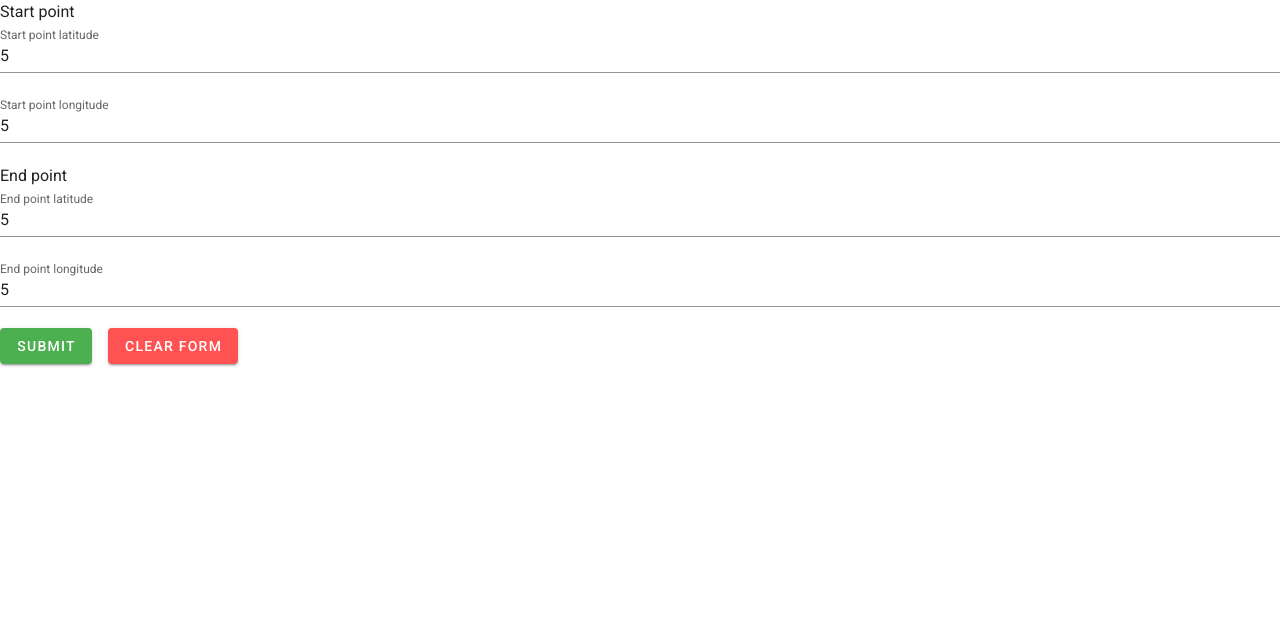
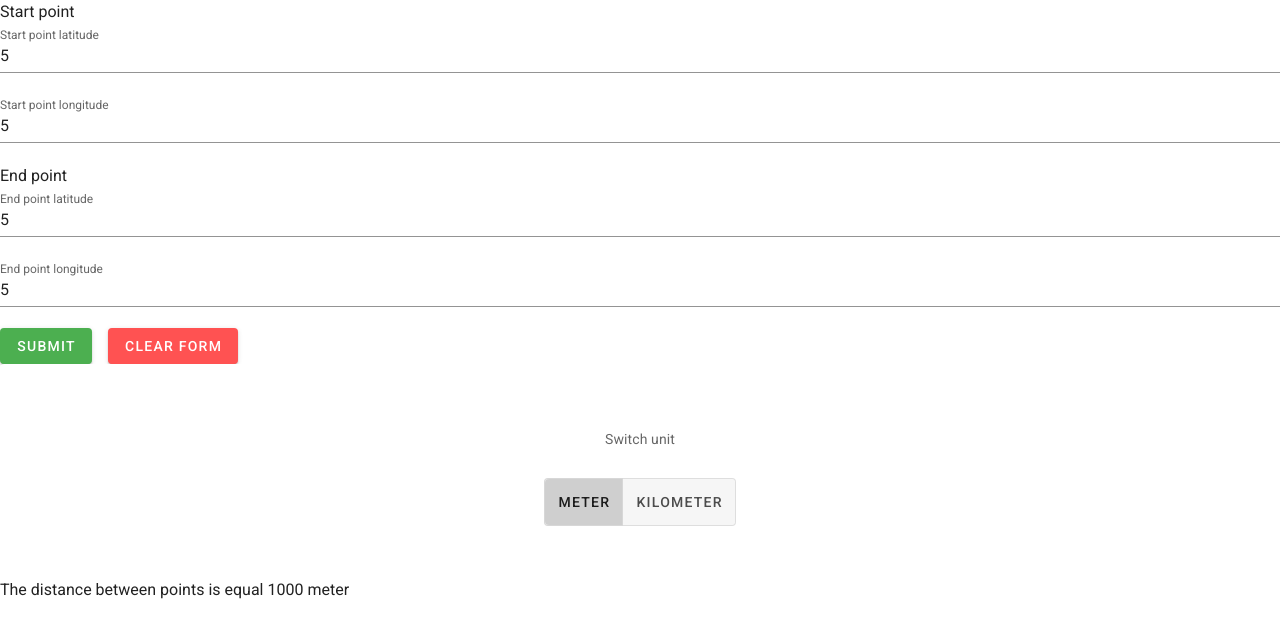
Before and after one commit to p2008/recruitment_task_ikol_system, a Vue app: page / in a window 1280 px wide. Both pictures are taken after typing "5", "5", "5", "5" into the empty fields and a click on the button "SUBMIT". Shown: the top 638 px of the page. Built offline with nearby package versions, Linux system fonts and the light colour scheme.

Commit message:
Create OutputDistance.vue component

```diff
--- a/src/App.vue
+++ b/src/App.vue
@@ -2,27 +2,33 @@
   <v-app>
     <v-main>
       <InputForm @form-submit="apiPost"/>
+      <OutputDistance :distance="distance"/>
     </v-main>
   </v-app>
 </template>
 
 <script>
 import InputForm from '@/components/InputForm';
+import OutputDistance from '@/components/OutputDistance';
 
 export default {
   name: 'App',
 
   components: {
     InputForm,
+    OutputDistance,
   },
 
   data: () => ({
-    //
+    distance: {},
   }),
 
   methods: {
     apiPost(geoPoints) {
       console.log(geoPoints.start, geoPoints.end);
+      return new Promise(() => {
+        this.distance = { value: '1000', unit: 'meter' };
+      });
     },
   },
 };
--- /dev/null
+++ b/src/components/OutputDistance.vue
@@ -0,0 +1,68 @@
+<template>
+  <div v-if="evaluatedDistance.value">
+    <base-switch :options="options"
+                 @click="evaluateDistance"
+    />
+    <span>
+      The distance between points is equal {{ evaluatedDistance.value }} {{ evaluatedDistance.unit }}
+    </span>
+  </div>
+</template>
+
+<script>
+import BaseSwitch from '@/components/BaseSwitch';
+import units from '@/json/units';
+
+export default {
+  name: 'OutputDistance',
+
+  components: { BaseSwitch },
+
+  props: {
+    distance: {
+      type: Object,
+      required: true,
+    },
+  },
+
+  data() {
+    return {
+      evaluatedDistance: {},
+      units,
+    };
+  },
+
+  computed: {
+    options() {
+      return {
+        title: 'Switch unit',
+        list: Object.keys(this.units),
+      };
+    },
+  },
+
+  watch: {
+    distance: {
+      handler() {
+        this.evaluateDistance(this.distance.unit);
+      },
+    },
+  },
+
+  methods: {
+    divideBy(unit) {
+      return this.units[unit];
+    },
+    evaluateDistance(unit) {
+      this.evaluatedDistance = {
+        value: this.distance.value / this.divideBy(unit),
+        unit,
+      };
+    },
+  },
+};
+</script>
+
+<style scoped>
+
+</style>
--- /dev/null
+++ b/src/json/units.json
@@ -0,0 +1,4 @@
+{
+  "meter": 1,
+  "kilometer": 1000
+}
```
